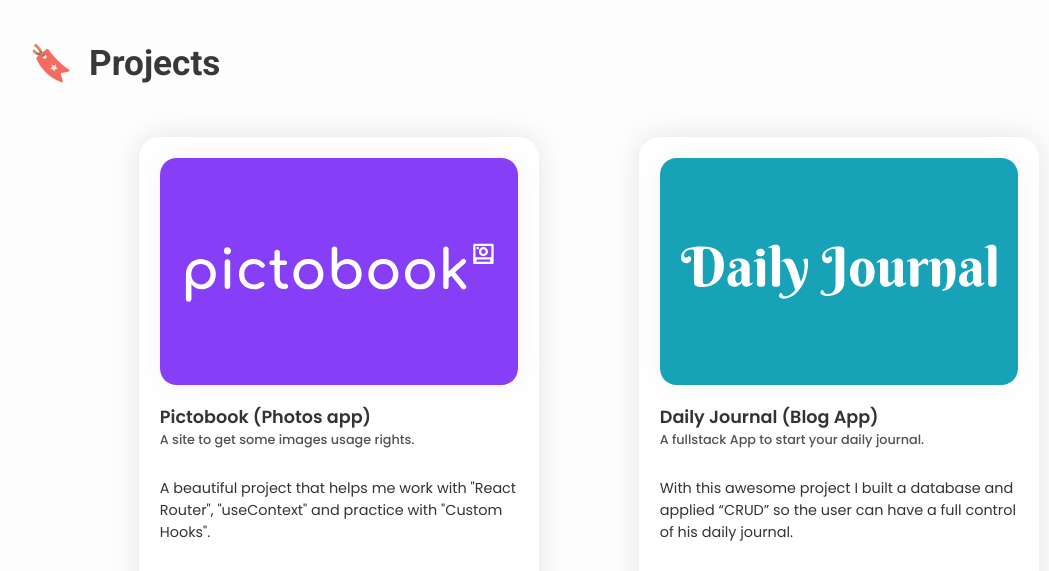
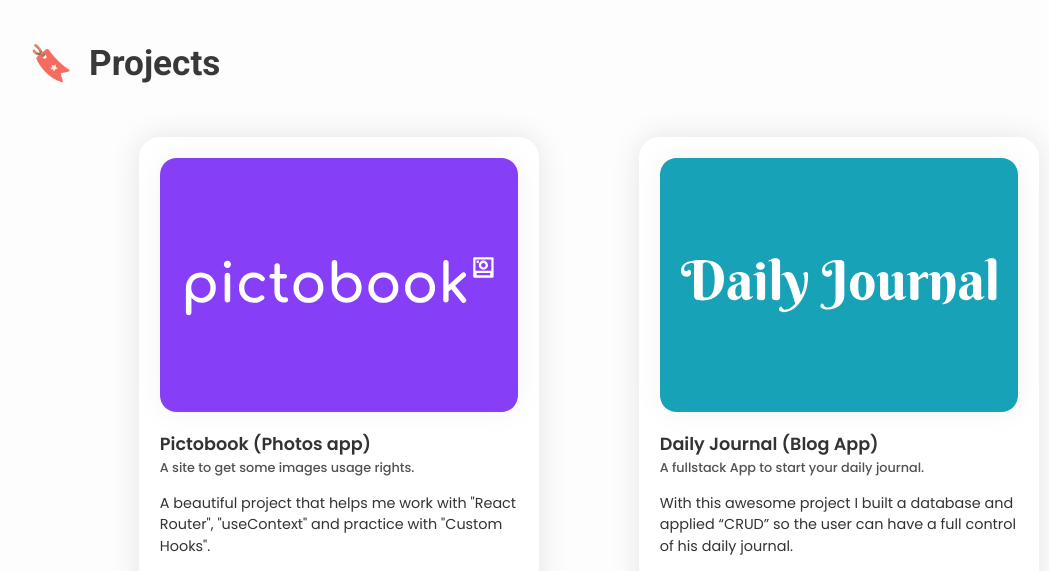
Before and after one commit to fu4303/portfolio-aldhair, a plain HTML site: page index.html in a window 1280 px wide. Shown: the part 1520-2091 px from the top of the page, without its empty margins (51-1100 px from the left). Drawn offline with Linux system fonts and the light colour scheme.

Commit message:
fix card safari issue

```diff
--- a/css/styles.css
+++ b/css/styles.css
@@ -410,14 +410,13 @@ a {
 }
 
 .card {
+  max-width: 400px;
+  height: 520px;
   display: flex;
   flex-direction: column;
-  justify-content: space-between;
 
   margin: 0 auto 3rem;
   padding: 1em;
-  max-width: 400px;
-  height: 520px;
   background-color: white;
   font-family: var(--ff-secondary);
   box-shadow: 0px 0px 30px rgba(0, 0, 0, 10%);
@@ -433,17 +432,15 @@ a {
 }
 
 .card-img-container {
-  height: 100%;
+  display: flex;
+  justify-content: center;
   border-radius: 0.8em;
   box-shadow: 0px 0px 30px rgba(0, 0, 0, 5%);
-  display: flex;
-  justify-content: center;
   padding: 1em;
+  flex-grow: 2;
 }
 
 .card-content {
-  display: flex;
-  flex-direction: column;
   text-align: left;
 }
 
```
